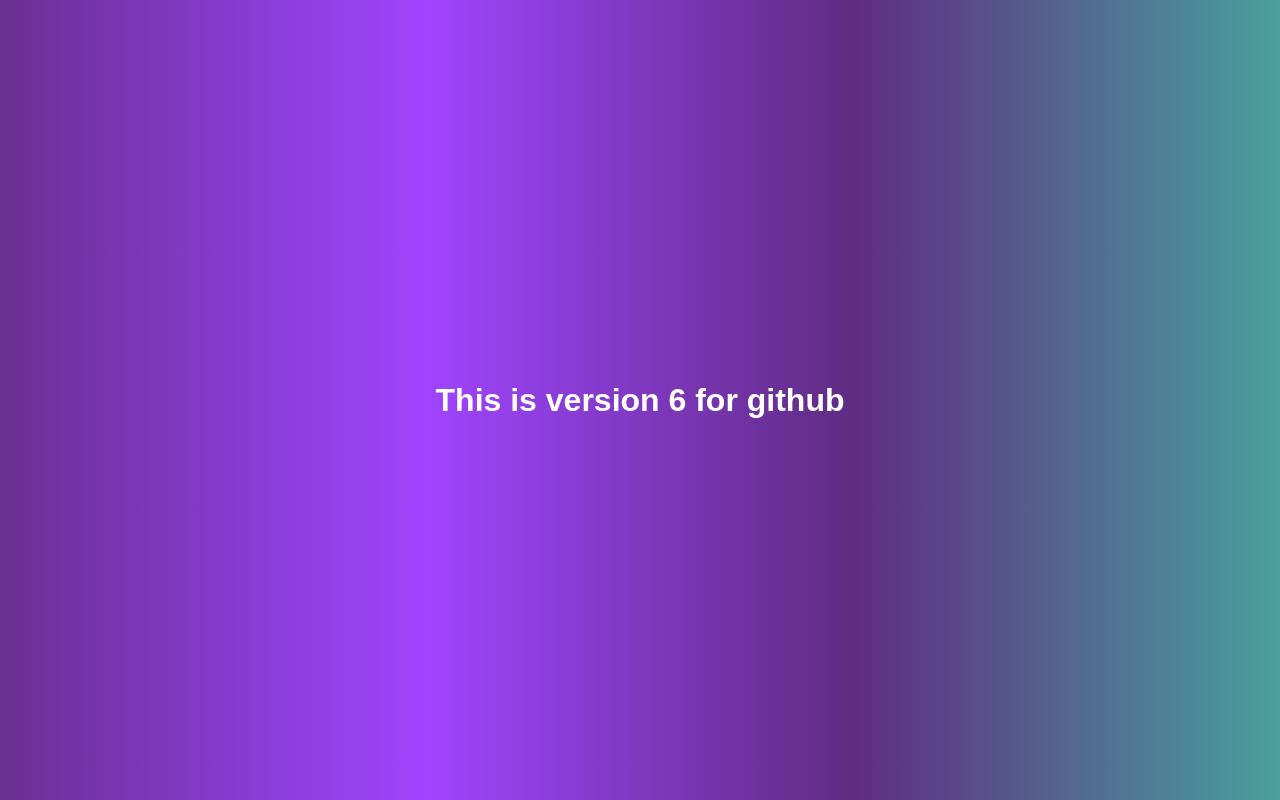
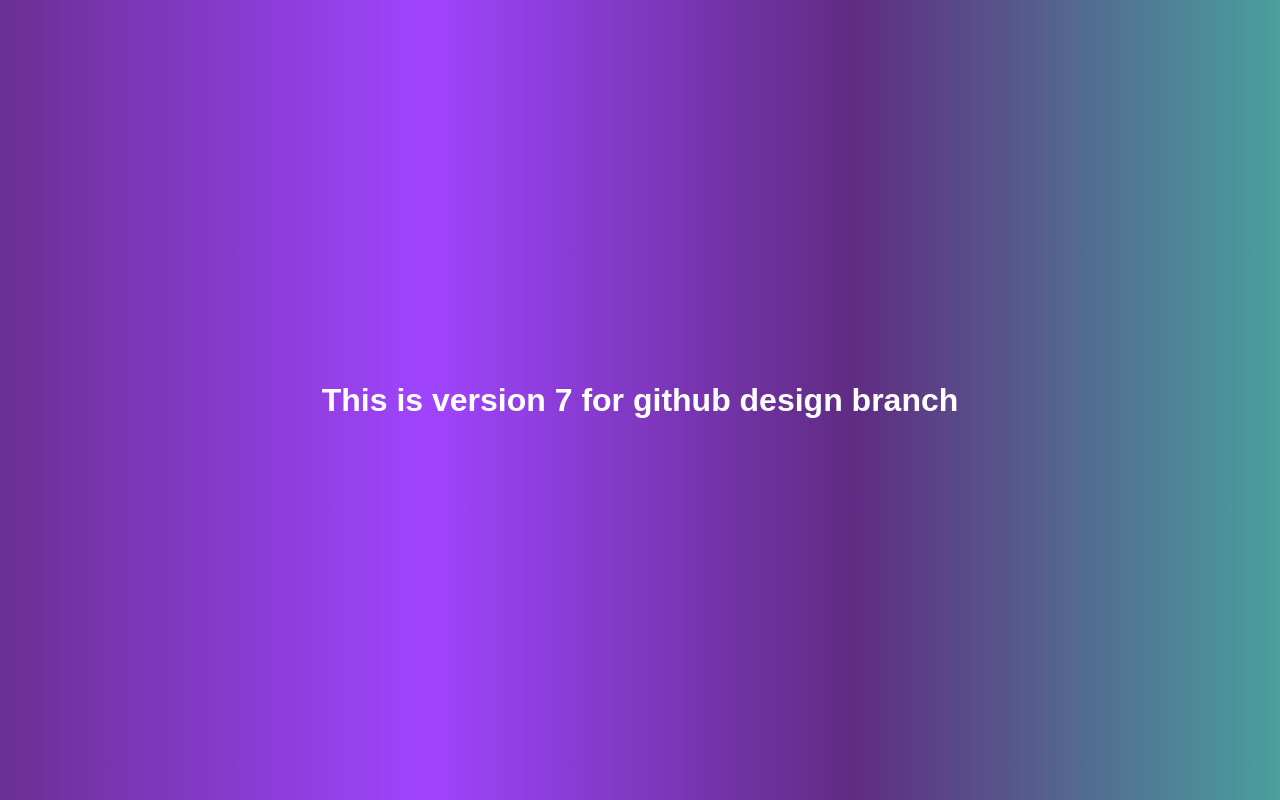
Before and after one commit to nilampatel28/nilam_git, a plain HTML site: page index.html in a window 1280 px wide. Drawn offline with Linux system fonts and the light colour scheme.

Commit message:
This is design branch commit

```diff
--- a/index.html
+++ b/index.html
@@ -7,8 +7,6 @@
     <title>Document</title>
 </head>
 <body>
-    <h1>This is version 6 for github
-
-    </h1>
+    <h1>This is version 7 for github design branch</h1>
 </body>
 </html>
```
